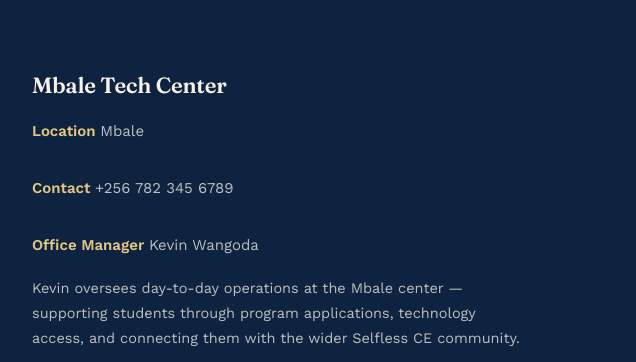
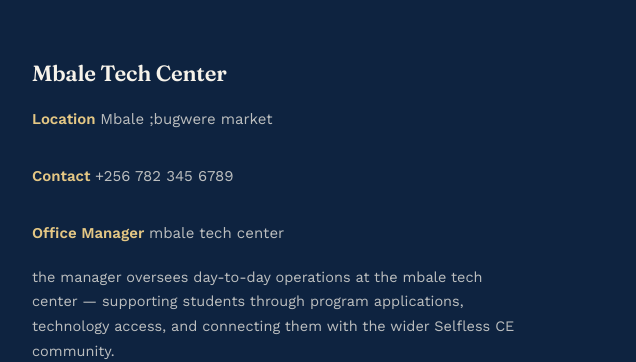
Before and after one commit to bitumsamuel/samfiles1, a plain HTML site: page index.html in a window 1280 px wide. Shown: the part 2435-2797 px from the top of the page, 644-1280 px from the left. Drawn offline with nearby package versions, Linux system fonts and the light colour scheme.

Commit message:
deleted Kevin Wangoda

```diff
--- a/index.html
+++ b/index.html
@@ -349,7 +349,7 @@
       <div>
         <div class="hero-card">
           <div class="num">MB</div>
-          <p>Mbale Tech Center, led by Office Manager Kevin Wangoda, serving students across the Mbale community.</p>
+          <p>Mbale Tech Center, led by Office Manager, serving students across the Mbale community.</p>
         </div>
         <div class="hero-card">
           <div class="num">03</div>
@@ -431,12 +431,12 @@
       <div style="padding:32px 36px;">
         <h3 style="font-size:22px;">Mbale Tech Center</h3>
         <dl style="margin-top:18px;font-size:15px;">
-          <dt>Location&nbsp;</dt><dd>Mbale</dd><br>
+          <dt>Location&nbsp;</dt><dd>Mbale ;bugwere market </dd><br>
           <dt>Contact&nbsp;</dt><dd>+256 782 345 6789</dd><br>
-          <dt>Office Manager&nbsp;</dt><dd>Kevin Wangoda</dd>
+          <dt>Office Manager&nbsp;</dt><dd>mbale tech center</dd>
         </dl>
         <p style="color:rgba(247,243,234,0.75);font-size:14.5px;line-height:1.7;margin-top:18px;">
-          Kevin oversees day-to-day operations at the Mbale center &mdash; supporting students through
+          the manager oversees day-to-day operations at the mbale tech center &mdash; supporting students through
           program applications, technology access, and connecting them with the wider Selfless CE community.
         </p>
       </div>
```
